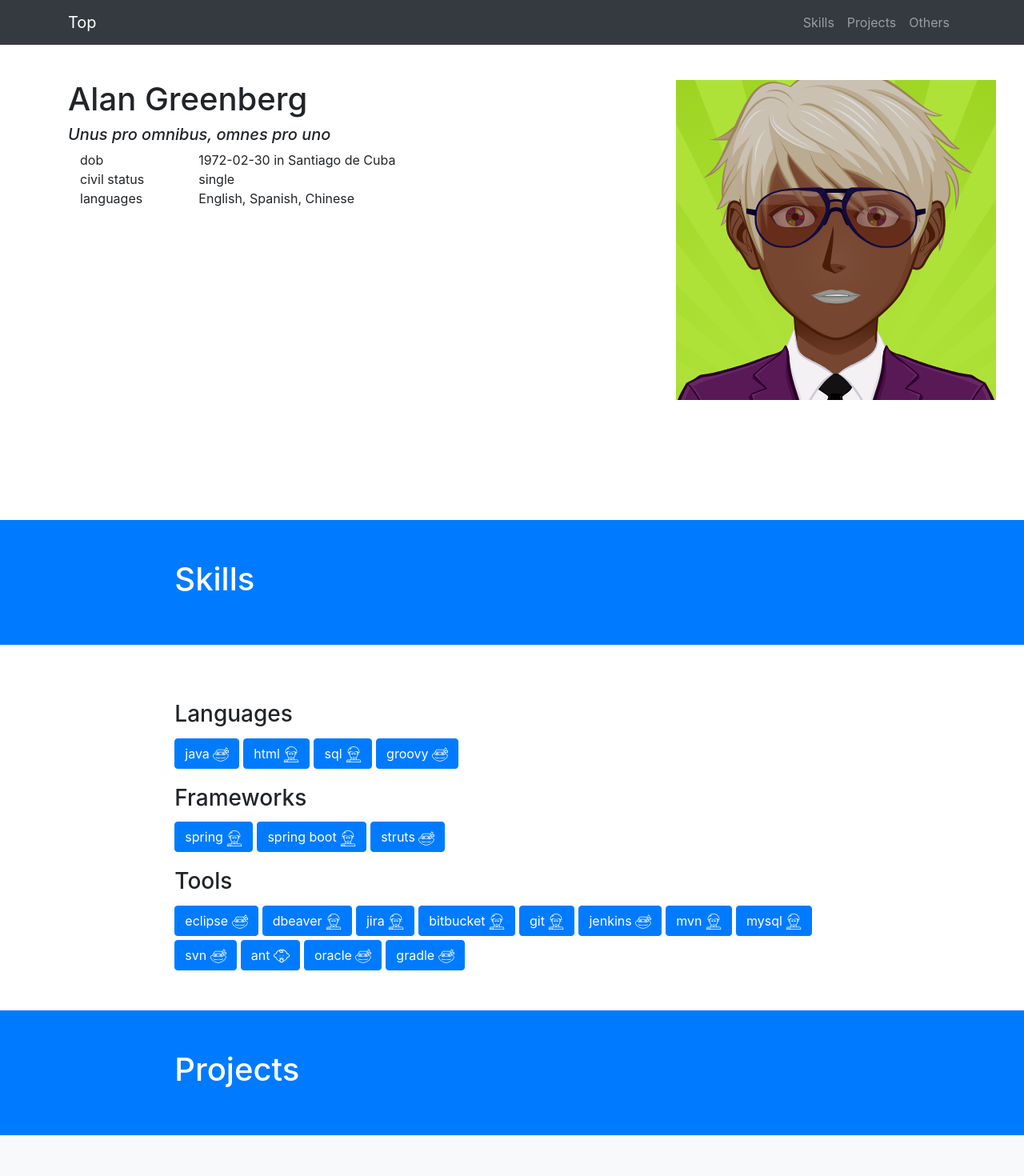
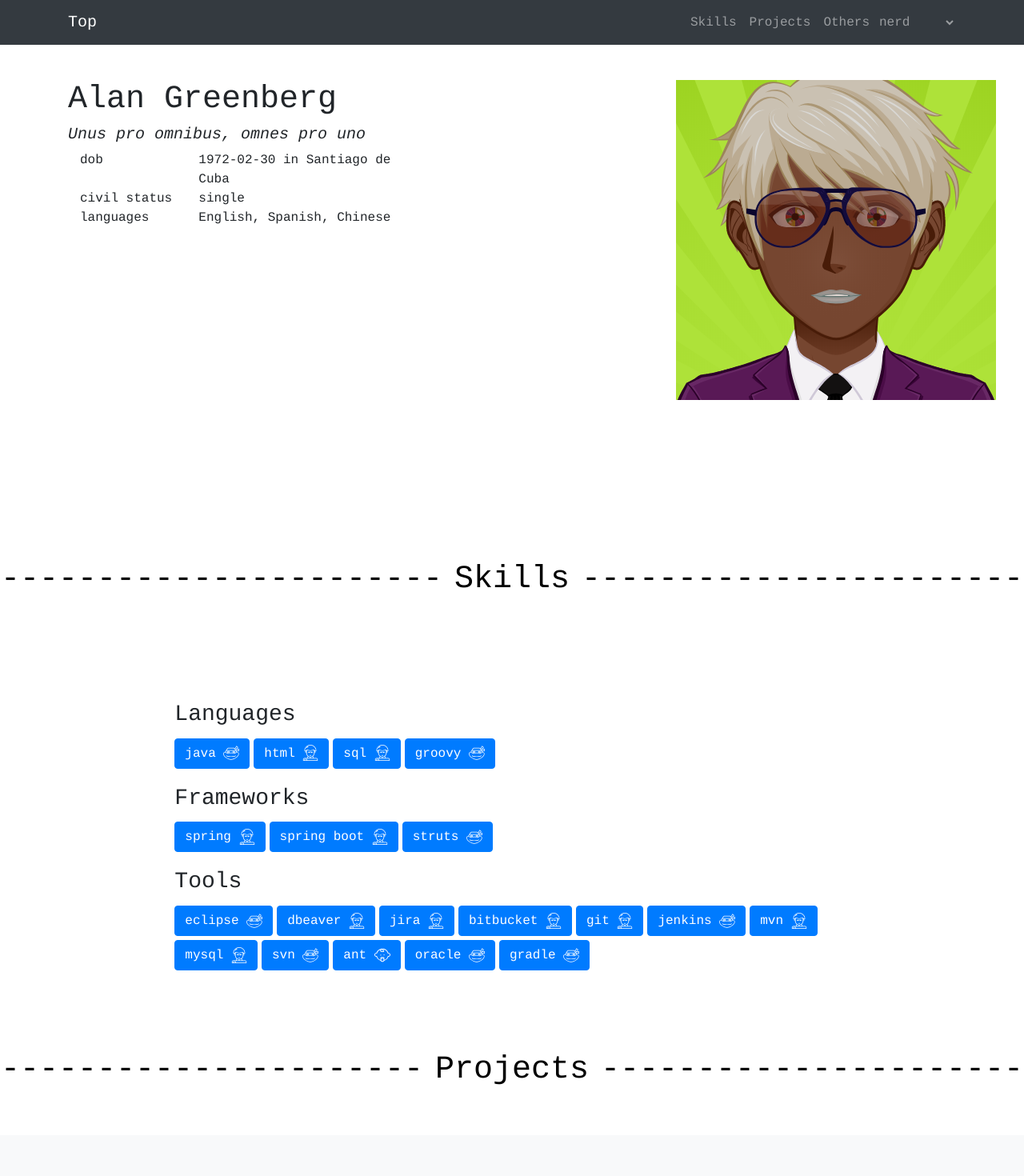
Before and after one commit to mihapek/devportfolio, an Angular app: page / in a window 1280 px wide. Shown: the top 1470 px of the page at 80% size. Built offline with nearby package versions, Linux system fonts and the light colour scheme.

Commit message:
add themes

```diff
--- a/src/app/portfolio/portfolio.component.html
+++ b/src/app/portfolio/portfolio.component.html
@@ -1,5 +1,4 @@
 <!-- Navigation -->
-<div [ngClass]="theme">
 <nav class="navbar navbar-expand-lg navbar-dark bg-dark fixed-top" id="mainNav">
   <div class="container">
     <a class="navbar-brand js-scroll-trigger" href="#page-top">Top</a>
@@ -19,6 +18,11 @@
           <a class="nav-link js-scroll-trigger" href="#others">Others</a>
         </li>
       </ul>
+
+      <select class="theme-selector" id="theme" required (change)="changeTheme($event.target.value)">
+        <option *ngFor="let theme of themes" [value]="theme">{{theme}}</option>
+      </select>
+
     </div>
   </div>
 </nav>
@@ -51,7 +55,7 @@
 </header>
 <section>
 </section>
-  <section id="skills" class="bg-primary text-white">
+<section id="skills" class="main-section">
   <div class="row">
     <div class="col-lg-8 mx-auto">
       <h1>Skills</h1>
@@ -65,7 +69,7 @@
     </div>
   </div>
 </section>
-  <section id="projects" class="bg-primary text-white">
+<section id="projects" class="main-section">
   <div class="row">
     <div class="col-lg-8 mx-auto">
       <h1>Projects</h1>
@@ -75,7 +79,7 @@
 <section *ngFor="let project of portfolioService.portfolio.projects; let even=even" [ngClass]="{'bg-light':even}">
   <project [project]="project"></project>
 </section>
-  <section id="others" class="bg-primary text-white">
+<section id="others" class="main-section">
   <div class="row">
     <div class="col-lg-8 mx-auto">
       <h1>Others</h1>
@@ -99,4 +103,3 @@
   </div>
   <!-- /.container -->
 </footer>
-</div>
--- a/src/app/portfolio/portfolio.component.ts
+++ b/src/app/portfolio/portfolio.component.ts
@@ -1,17 +1,36 @@
-import { Component, OnInit } from '@angular/core';
+import { Component, OnInit, Renderer2, OnDestroy } from '@angular/core';
 
 import { PortfolioService } from '../portfolio.service';
+import { Observable, of, BehaviorSubject, from } from 'rxjs';
 
 @Component({
   selector: 'app-portfolio',
   templateUrl: './portfolio.component.html',
   styleUrls: ['./portfolio.component.scss']
 })
-export class PortfolioComponent implements OnInit {
+export class PortfolioComponent implements OnInit, OnDestroy {
 
-  constructor(public portfolioService: PortfolioService) { }
+  currentTheme: string = 'nerd';
+  themes: string[] = ['nerd', 'playground'];
+
+
+  constructor(public portfolioService: PortfolioService,
+    private renderer: Renderer2) {
+      this.changeTheme(this.currentTheme);
+    }
+
+    changeTheme(theme: string){
+      this.renderer.removeClass(document.body,this.currentTheme);
+      this.currentTheme = theme;
+      this.renderer.addClass(document.body,this.currentTheme);
+    }
 
   ngOnInit() {
   }
 
+  ngOnDestroy() {
+    this.renderer.removeClass(document.body,'nerd');
+    this.renderer.removeClass(document.body,'classic');
+  }
+
 }
--- /dev/null
+++ b/src/nerd-theme.scss
@@ -0,0 +1,44 @@
+@mixin bg-strike($color) {
+
+    display: block;
+    text-align: center;
+    overflow: hidden;
+    white-space: nowrap;
+
+    h1 {
+
+        position: relative;
+        display: inline-block;
+
+        &:before,
+        &:after {
+            content: "-----------------------------------";
+            position: absolute;
+
+        }
+
+        &:before {
+            right: 100%;
+            margin-right: 15px;
+        }
+
+        &:after {
+            left: 100%;
+            margin-left: 15px;
+        }
+    }
+}
+
+.nerd {
+
+  * {
+    font-family: courier, courier new, serif;
+  }
+
+  .main-section {
+    @include bg-strike(black);
+    color: black;
+  }
+
+
+}
--- /dev/null
+++ b/src/playground-theme.scss
@@ -0,0 +1,8 @@
+.playground {
+
+    .main-section {
+        @extend .bg-primary;
+        @extend .text-white;
+      }
+
+}
--- a/src/styles.scss
+++ b/src/styles.scss
@@ -1,4 +1,6 @@
-/* You can add global styles to this file, and also import other style files */
+@import 'node_modules/bootstrap/scss/bootstrap.scss';
+@import "nerd-theme";
+@import "playground-theme";
 
 body {
   background-color: black;
@@ -13,15 +15,18 @@ header {
   padding: 100px 0 50px;
 }
 
-@media (min-width: 992px) {
-  header {
-    padding: 100px 0 50px;
-  }
-}
-
 section {
   padding: 50px 0;
 }
+
+.theme-selector {
+  width: 100px;
+  background-color: transparent;
+  border-width: 0ch;
+  color: rgba(255,255,255,.5);
+}
+
+
 
 .dlabel {
   margin-right: 5px;
```
Lines whose indentation alone changed are shown as unchanged.
